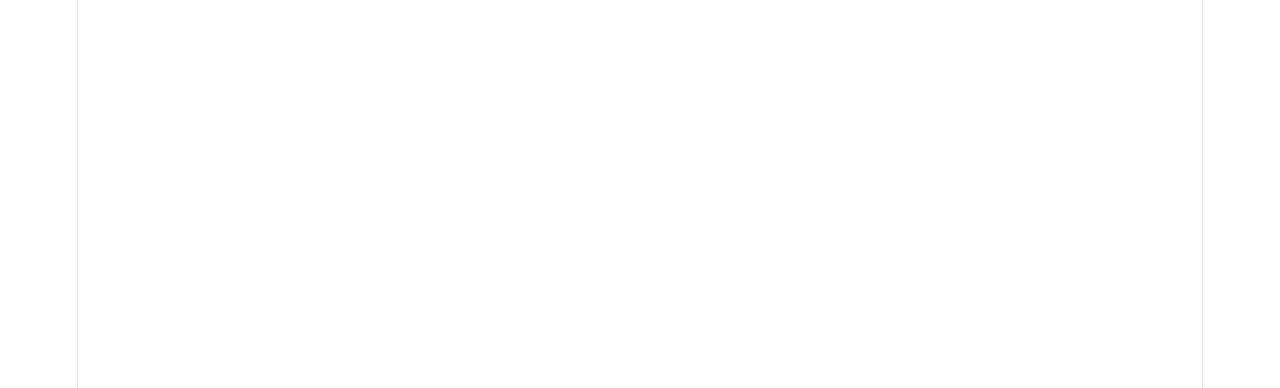
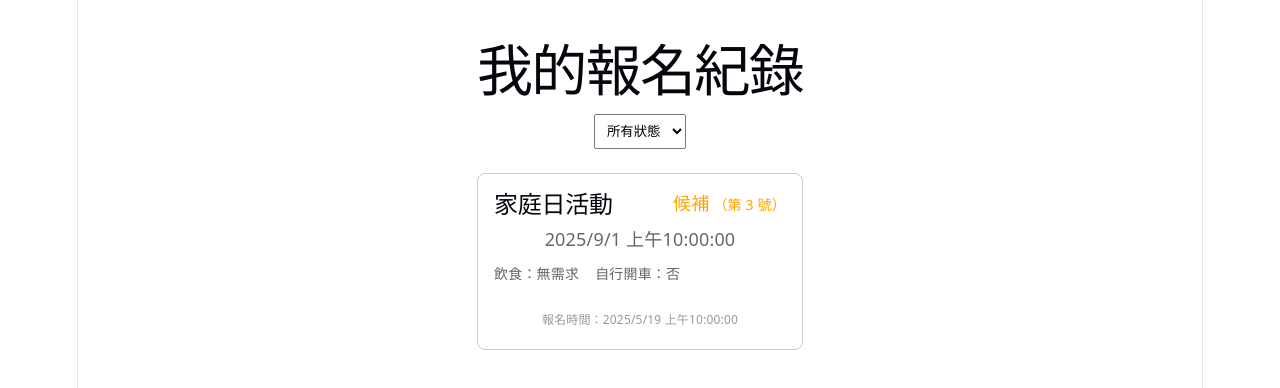
Before and after one commit to linshoufan/event-ticketing-system-frontend, a React (Vite) app: page /my-transactions in a window 1280 px wide. Before the commit this address had no page. Shown: the top 388 px of the page. Built offline with nearby package versions, Linux system fonts and the light colour scheme.

Commit message:
feat: add navbar and MyTransactionsPage

```diff
--- a/src/App.tsx
+++ b/src/App.tsx
@@ -1,22 +1,29 @@
-import { BrowserRouter, Routes, Route } from "react-router-dom"
+import { BrowserRouter, Routes, Route, useLocation } from "react-router-dom"
 import LoginPage from "./pages/LoginPage"
 import EventListPage from "./pages/EventListPage"
 import EventDetailPage from "./pages/EventDetailPage"
 import MyTicketsPage from "./pages/MyTicketsPage"
 import TicketDetailPage from "./pages/TicketDetailPage"
+import MyTransactionsPage from "./pages/MyTransactionsPage"
 import EventManagePage from "./pages/admin/EventManagePage"
 import RegistrationDetailPage from "./pages/admin/RegistrationDetailPage"
 import UserManagePage from "./pages/admin/UserManagePage"
 import CreateEventPage from "./pages/admin/CreateEventPage"
+import Navbar from "./components/Navbar"
 
-function App() {
+function Layout() {
+  const location = useLocation()
+  const hideNavbar = location.pathname === "/" || location.pathname === "/auth/callback"
+
   return (
-    <BrowserRouter>
+    <>
+      {!hideNavbar && <Navbar />}
       <Routes>
         <Route path="/" element={<LoginPage />} />
         <Route path="/auth/callback" element={<LoginPage />} />
         <Route path="/events" element={<EventListPage />} />
         <Route path="/events/:eventId" element={<EventDetailPage />} />
+        <Route path="/my-transactions" element={<MyTransactionsPage />} />
         <Route path="/my-tickets" element={<MyTicketsPage />} />
         <Route path="/my-tickets/:ticketId" element={<TicketDetailPage />} />
         <Route path="/admin/events" element={<EventManagePage />} />
@@ -24,6 +31,14 @@
         <Route path="/admin/events/:eventId/registrations" element={<RegistrationDetailPage />} />
         <Route path="/admin/users" element={<UserManagePage />} />
       </Routes>
+    </>
+  )
+}
+
+function App() {
+  return (
+    <BrowserRouter>
+      <Layout />
     </BrowserRouter>
   )
 }
--- /dev/null
+++ b/src/components/Navbar.tsx
@@ -0,0 +1,117 @@
+import { useNavigate, useLocation } from "react-router-dom"
+import { removeToken } from "../api/auth"
+
+function Navbar() {
+  const navigate = useNavigate()
+  const location = useLocation()
+  const role = localStorage.getItem("role")
+
+  if (!role) return null
+
+  function handleLogout() {
+    removeToken()
+    localStorage.removeItem("role")
+    navigate("/")
+  }
+
+  function isActive(path: string) {
+    return location.pathname.startsWith(path)
+  }
+
+  const linkStyle = (path: string) => ({
+    cursor: "pointer",
+    padding: "8px 12px",
+    borderRadius: "4px",
+    background: isActive(path) ? "#333" : "transparent",
+    color: "white",
+    textDecoration: "none",
+  })
+
+  return (
+    <nav style={{
+      display: "flex",
+      alignItems: "center",
+      justifyContent: "space-between",
+      padding: "12px 24px",
+      background: "#111",
+      color: "white",
+      position: "sticky",
+      top: 0,
+      zIndex: 100,
+    }}>
+      <span style={{ fontWeight: "bold", fontSize: "16px" }}>
+        企業活動訂票系統
+      </span>
+
+      <div style={{ display: "flex", gap: "8px", alignItems: "center" }}>
+        {role === "employee" && (
+          <>
+            <span
+              style={linkStyle("/events")}
+              onClick={() => navigate("/events")}
+            >
+              活動列表
+            </span>
+            <span
+              style={linkStyle("/my-transactions")}
+              onClick={() => navigate("/my-transactions")}
+            >
+              我的報名紀錄
+            </span>
+            <span
+              style={linkStyle("/my-tickets")}
+              onClick={() => navigate("/my-tickets")}
+            >
+              我的票券
+            </span>
+          </>
+        )}
+
+        {role === "welfare_member" && (
+          <>
+            <span
+              style={linkStyle("/admin/events")}
+              onClick={() => navigate("/admin/events")}
+            >
+              活動管理
+            </span>
+            <span
+              style={linkStyle("/admin/users")}
+              onClick={() => navigate("/admin/users")}
+            >
+              使用者管理
+            </span>
+          </>
+        )}
+
+        {role === "hr" && (
+          <>
+            <span
+              style={linkStyle("/events")}
+              onClick={() => navigate("/events")}
+            >
+              活動列表
+            </span>
+          </>
+        )}
+
+        <button
+          onClick={handleLogout}
+          style={{
+            marginLeft: "16px",
+            padding: "6px 14px",
+            cursor: "pointer",
+            background: "transparent",
+            color: "white",
+            border: "1px solid white",
+            borderRadius: "4px",
+          }}
+        >
+          登出
+        </button>
+      </div>
+    </nav>
+  )
+}
+
+export default Navbar
--- /dev/null
+++ b/src/pages/MyTransactionsPage.tsx
@@ -0,0 +1,123 @@
+import { useState } from "react"
+import { useNavigate } from "react-router-dom"
+import { MOCK_TRANSACTIONS } from "../mock/transactions"
+
+type TransactionStatus = "confirmed" | "waitlist" | "cancelled"
+
+function MyTransactionsPage() {
+  const navigate = useNavigate()
+  const [statusFilter, setStatusFilter] = useState<TransactionStatus | "">("")
+
+  const filtered = MOCK_TRANSACTIONS.filter(t => {
+    if (statusFilter && t.status !== statusFilter) return false
+    return true
+  })
+
+  function getStatusLabel(status: TransactionStatus) {
+    const map: Record<TransactionStatus, string> = {
+      confirmed: "正取",
+      waitlist: "候補",
+      cancelled: "已取消",
+    }
+    return map[status]
+  }
+
+  function getStatusColor(status: TransactionStatus) {
+    const map: Record<TransactionStatus, string> = {
+      confirmed: "green",
+      waitlist: "orange",
+      cancelled: "gray",
+    }
+    return map[status]
+  }
+
+  function getDietLabel(diet: string) {
+    const map: Record<string, string> = {
+      veg: "素食",
+      "non-veg": "葷食",
+      none: "無需求",
+    }
+    return map[diet] ?? diet
+  }
+
+  return (
+    <div style={{ maxWidth: "800px", margin: "0 auto", padding: "24px" }}>
+      <h1>我的報名紀錄</h1>
+
+      <div style={{ marginBottom: "24px" }}>
+        <select
+          value={statusFilter}
+          onChange={e => setStatusFilter(e.target.value as TransactionStatus | "")}
+          style={{ padding: "8px" }}
+        >
+          <option value="">所有狀態</option>
+          <option value="confirmed">正取</option>
+          <option value="waitlist">候補</option>
+          <option value="cancelled">已取消</option>
+        </select>
+      </div>
+
+      {filtered.length === 0 ? (
+        <p>沒有報名紀錄</p>
+      ) : (
+        <div style={{ display: "flex", flexDirection: "column", gap: "12px" }}>
+          {filtered.map(t => (
+            <div
+              key={t.transactionId}
+              style={{
+                padding: "16px",
+                border: "1px solid #ccc",
+                borderRadius: "8px",
+                opacity: t.status === "cancelled" ? 0.4 : 1,
+              }}
+            >
+              <div style={{ display: "flex", justifyContent: "space-between", alignItems: "center" }}>
+                <h2 style={{ margin: 0 }}>{t.eventName}</h2>
+                <span style={{ color: getStatusColor(t.status as TransactionStatus) }}>
+                  {getStatusLabel(t.status as TransactionStatus)}
+                  {t.status === "waitlist" && t.waitlistNumber && (
+                    <span style={{ fontSize: "14px", marginLeft: "4px" }}>
+                      （第 {t.waitlistNumber} 號）
+                    </span>
+                  )}
+                </span>
+              </div>
+
+              <p style={{ margin: "8px 0 0", color: "#666" }}>
+                {new Date(t.eventStartTime).toLocaleString("zh-TW")}
+              </p>
+
+              <div style={{ display: "flex", gap: "16px", margin: "8px 0 0", fontSize: "14px", color: "#666" }}>
+                <span>飲食：{getDietLabel(t.dietType)}</span>
+                <span>自行開車：{t.selfDriving ? "是" : "否"}</span>
+                {t.guestCount > 0 && <span>家屬人數：{t.guestCount}</span>}
+              </div>
+
+              <div style={{ display: "flex", gap: "12px", marginTop: "12px" }}>
+                {t.ticketId && (
+                  <button onClick={() => navigate(`/my-tickets/${t.ticketId}`)}>
+                    查看票券
+                  </button>
+                )}
+                {t.status === "confirmed" && (
+                  <button
+                    style={{ color: "red" }}
+                    onClick={() => alert("取消報名（之後換成真的 API）")}
+                  >
+                    取消報名
+                  </button>
+                )}
+              </div>
+
+              <p style={{ margin: "8px 0 0", fontSize: "12px", color: "#999" }}>
+                報名時間：{new Date(t.registeredAt).toLocaleString("zh-TW")}
+              </p>
+            </div>
+          ))}
+        </div>
+      )}
+    </div>
+  )
+}
+
+export default MyTransactionsPage
```
